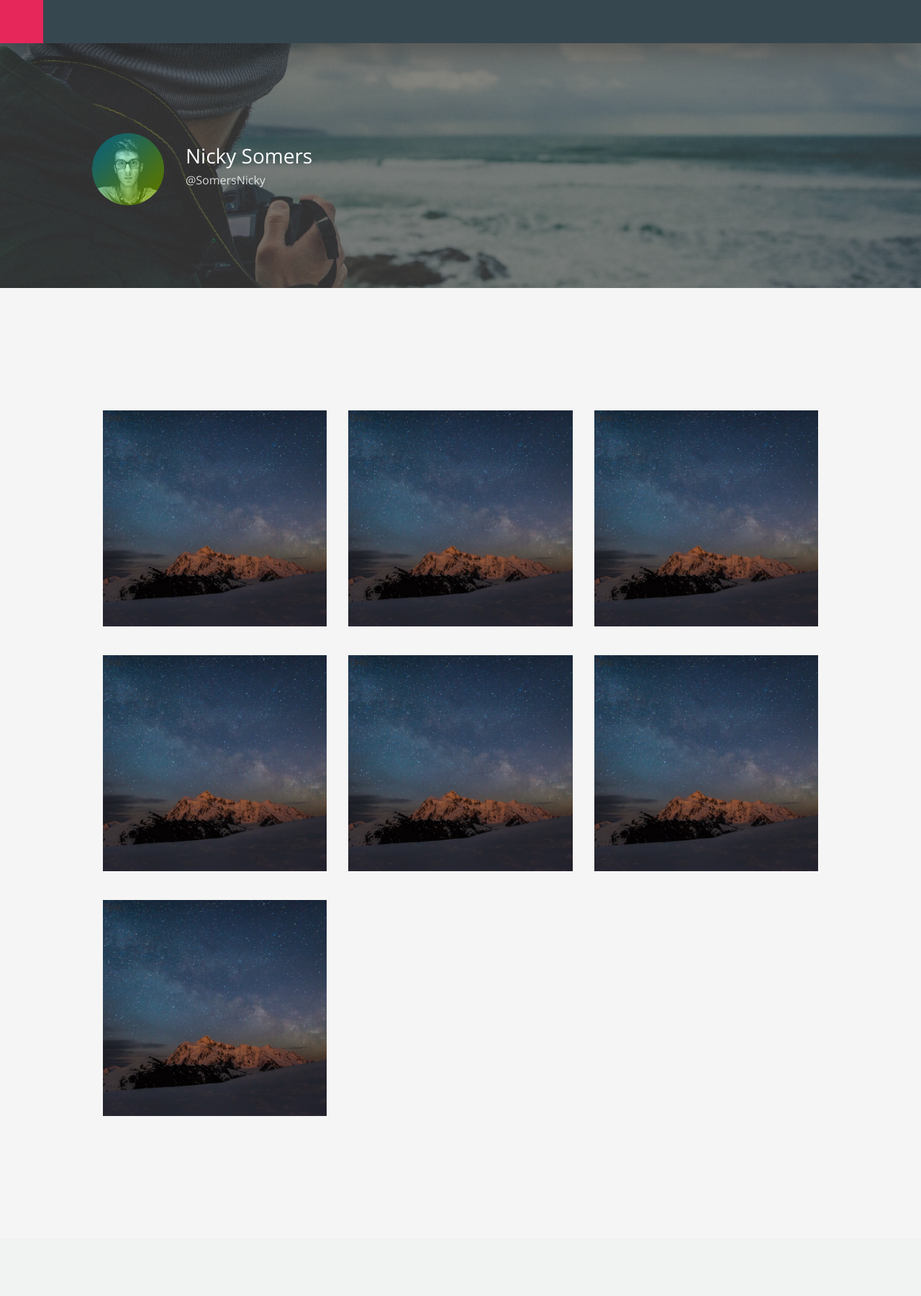
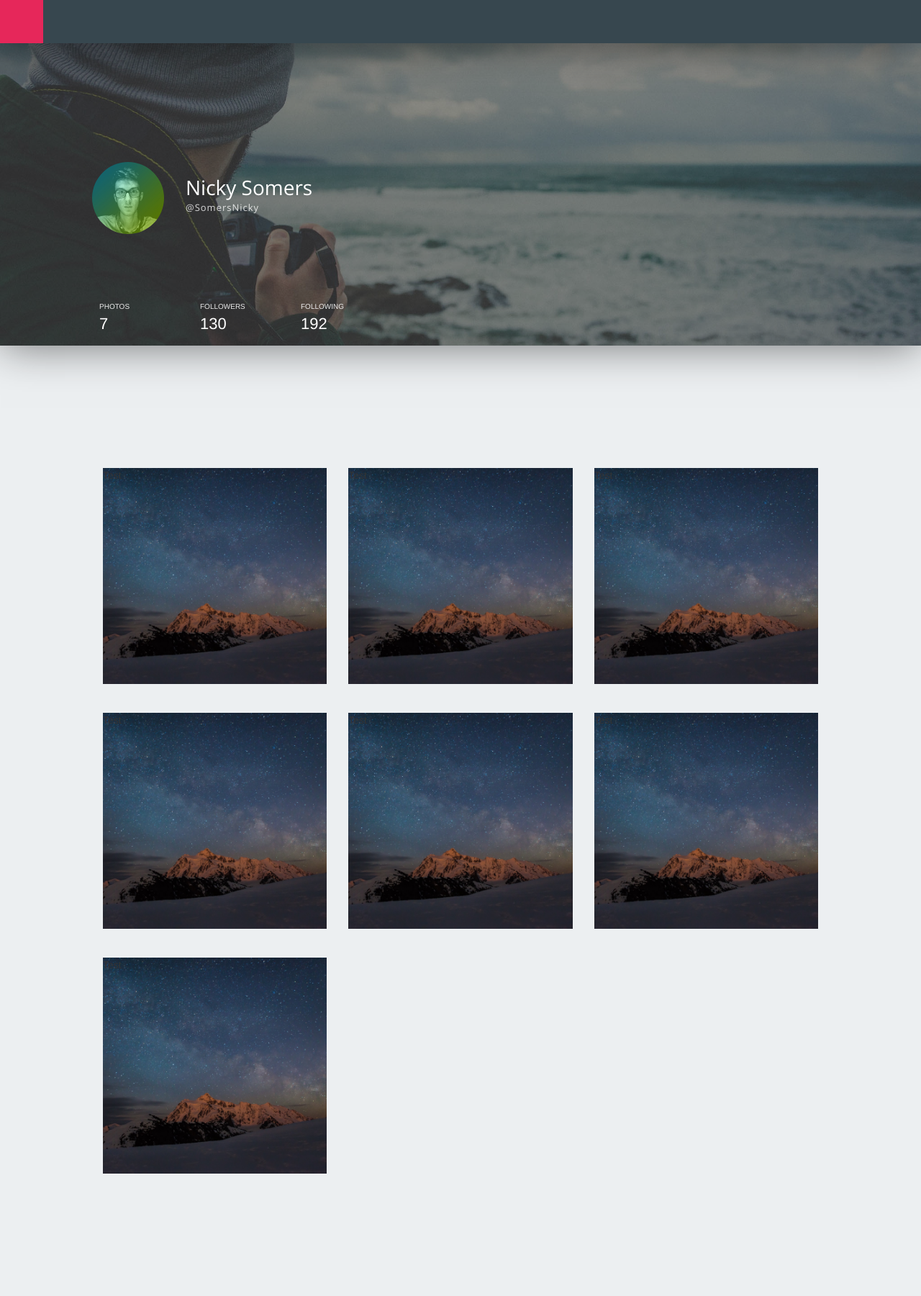
Before and after one commit to NickySomers/imd_php1_project, a PHP site: page /views/profile.php in a window 1280 px wide. Shown: the whole page at 72% size. Before the commit the page ends 1550 px from the top, so only its background shows below. Run offline with PHP 8.4, Linux system fonts and the light colour scheme.

Commit message:
Styled the profile page a little bit further

```diff
--- a/css/style.css
+++ b/css/style.css
@@ -5,7 +5,7 @@ body {
     width: 100%;
     min-height: 100vh;
     font-family: "Open Sans", sans-serif;
-    background-color: #f5f5f5 !important;
+    background-color: #ECEFF1 !important;
 }
 
 .home {
@@ -329,7 +329,7 @@ input[type=file] {
 }
 
 .profile-header {
-    height: 50vh;
+    height: 60vh;
     width: 100%;
     background-color: gray;
     display: flex;
@@ -340,10 +340,12 @@ input[type=file] {
     background-repeat: no-repeat;
     background-position: center;
     position: relative;
+    -webkit-box-shadow: 0px 0px 58px -1px rgba(0, 0, 0, 0.55);
+    -moz-box-shadow: 0px 0px 58px -1px rgba(0, 0, 0, 0.55);
+    box-shadow: 0px 0px 58px -1px rgba(0, 0, 0, 0.55);
 }
 
-.profile-header .wrapper
-{
+.profile-header .wrapper {
     display: flex;
     align-items: center;
     position: relative;
@@ -351,25 +353,23 @@ input[type=file] {
     flex-wrap: wrap;
 }
 
-.profile-header h1
-{
+.profile-header h1 {
     color: white;
     font-size: 2.8rem;
     margin: 0;
     font-family: "Open Sans", sans-serif;
 }
 
-.profile-header h2
-{
+.profile-header h2 {
     color: rgba(255, 255, 255, 0.8);
-    font-size: 1.6rem;
+    font-size: 1.3rem;
     font-weight: 300;
-    margin-top: 10px;
+    letter-spacing: 1px;
+    margin-top: 5px;
     font-family: "Open Sans", sans-serif;
 }
 
-.profile-header .overlay
-{
+.profile-header .overlay {
     background: #272727 !important;
 }
 
@@ -385,14 +385,50 @@ input[type=file] {
     background-position: center;
 }
 
-.profile-grid
-{
+.profile-information {
+    position: absolute;
+    bottom: 0;
+    left: 10%;
+    z-index: 999;
+    color: white;
+    display: flex;
+}
+
+.profile-information-item {
+    width: 120px;
+    font-size: 1.0rem;
+    padding-top: 10px;
+    padding-bottom: 15px;
+    padding-left: 10px;
+    padding-right: 10px;
+    margin-right: 20px;
+    text-transform: uppercase;
+    color: rgba(255, 255, 255, 0.9);
+    font-weight: 300;
+    -webkit-transition: all 0.2s linear;
+    transition: all 0.2s linear;
+}
+
+.profile-information-item:hover {
+    padding-bottom: 10px;
+    border-bottom: 5px solid #E91E63;
+    -webkit-transition: all 0.2s linear;
+    transition: all 0.2s linear;
+}
+
+.profile-information-item .amount {
+    font-size: 2.2rem;
+    display: block;
+    font-weight: 400;
+    color: white;
+}
+
+.profile-grid {
     padding-top: 150px !important;
     padding-bottom: 150px !important;
 }
 
-.profile-grid-image
-{
+.profile-grid-image {
     height: 300px;
     width: 100%;
     background-image: url("../public/uploads/2016-04-04T17:30:00+02:00.jpeg");
@@ -401,8 +437,7 @@ input[type=file] {
     background-position: center;
 }
 
-.profile-grid-image-container
-{
+.profile-grid-image-container {
     padding: 20px;
     box-sizing: border-box;
 }
--- a/views/profile.php
+++ b/views/profile.php
@@ -22,7 +22,20 @@
                 <h2>@SomersNicky</h2>
             </div>
         </div>
-
+        <div class="profile-information">
+            <div class="profile-information-item">
+                <span>Photos</span>
+                <span class="amount">7</span>
+            </div>
+            <div class="profile-information-item">
+                <span>Followers</span>
+                <span class="amount">130</span>
+            </div>
+            <div class="profile-information-item">
+                <span>Following</span>
+                <span class="amount">192</span>
+            </div>
+        </div>
         <div class="overlay"></div>
     </div>
     <div class="profile-grid container-fluid">
```
